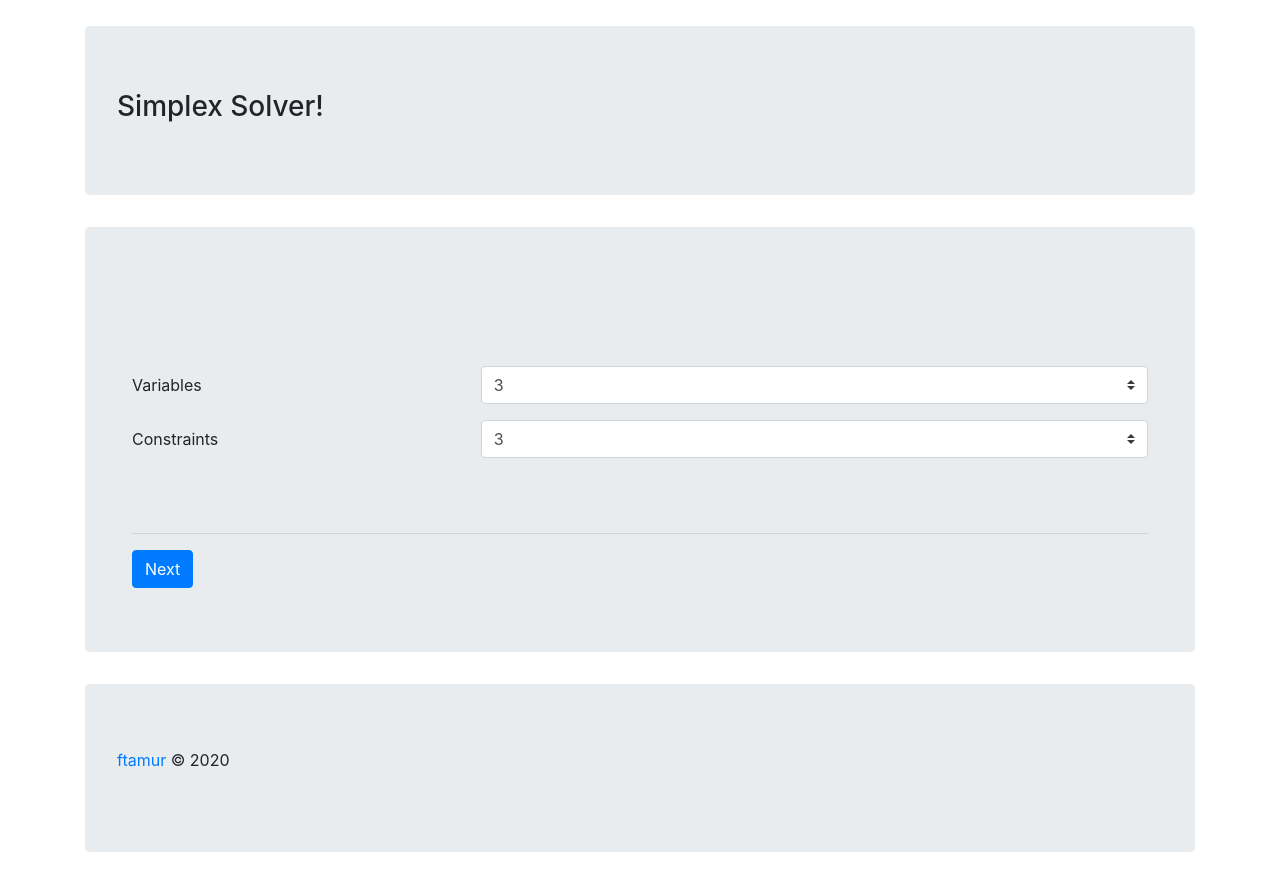
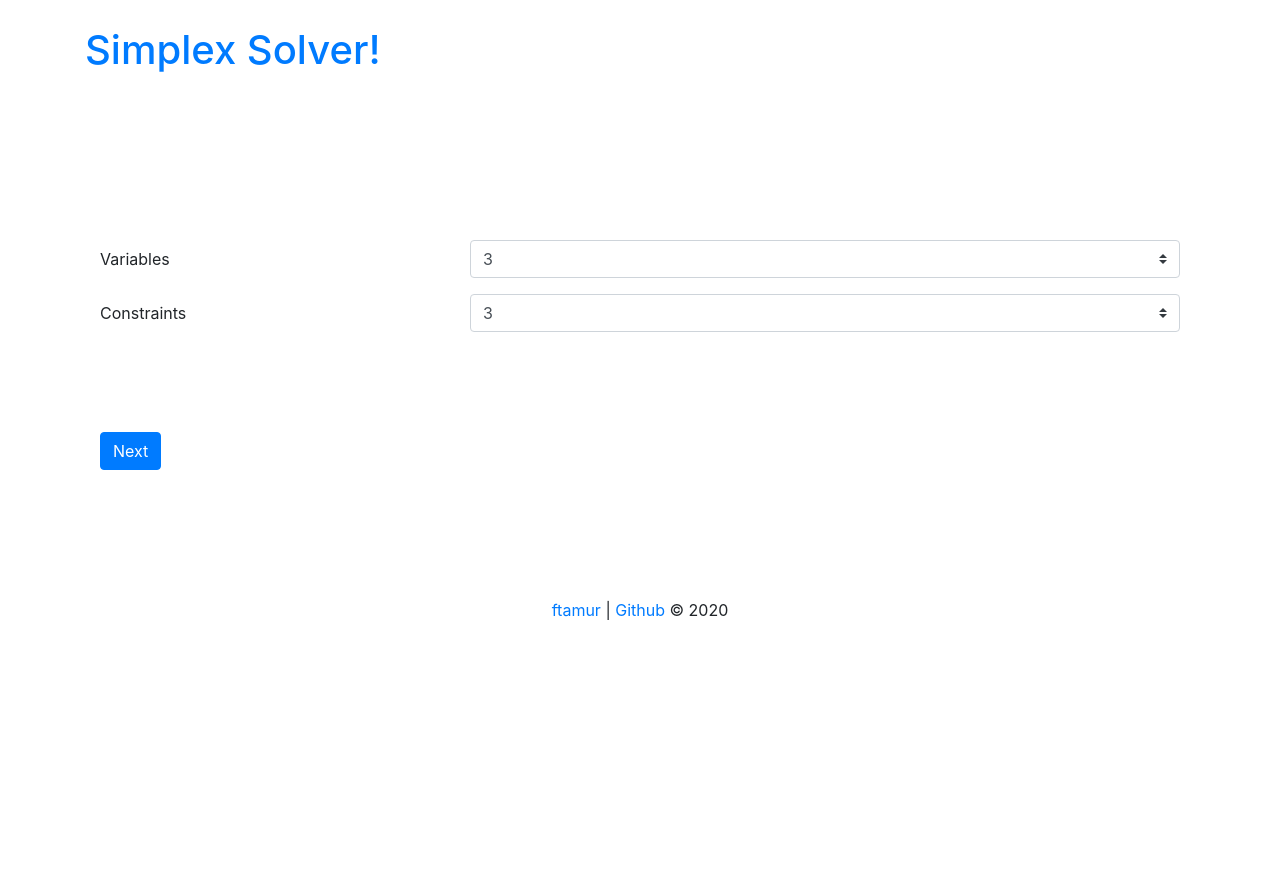
Before and after one commit to ftamur/django-simplex-lp-problem-solver-website, a Django app: page / in a window 1280 px wide. After the commit the page ends 620 px from the top, so only its background shows below. Run offline with Django 3.2, Linux system fonts and the light colour scheme; some libraries are stand-ins or nearby versions.

Commit message:
Initial Design

```diff
--- a/solveLpwithSimplex/simplex/forms.py
+++ b/solveLpwithSimplex/simplex/forms.py
@@ -28,8 +28,8 @@ class InitForm(forms.Form):
             HTML('<div style="margin-top:75px;"></div>'),
             'variables',
             'constraints',
-            HTML('<div style="margin-top:75px;"></div>'),
-            HTML('<hr>'),
+
+            HTML('<div style="margin-top:100px;"></div>'),
             Submit('submit', 'Next'),
         )
 
@@ -52,19 +52,22 @@ class SolveForm(forms.Form):
         self.helper.layout = Layout(
 
             Column(
-                HTML('<hr>'),
+
                 Fieldset(
                     'Objective function',
+                    HTML('<hr>'),
                     Row(
                         *self._get_field_names_of_objective_function_coefficients(),
                         'tendency',
                     ),
+                    HTML('<div style="margin-top:50px;"></div>'),
                 ),
 
-                HTML('<hr>'),
+
 
                 Fieldset(
                     'Constraints',
+                    HTML('<hr>'),
 
                     *[Div(HTML('<p><strong>{}:</strong></p>'.format(i + 1)),
                           Row(
--- a/solveLpwithSimplex/simplex/static/simplex/css/init.css
+++ b/solveLpwithSimplex/simplex/static/simplex/css/init.css
@@ -1,3 +1,7 @@
 .asteriskField {
     display: none;
 }
+
+.btn btn-primary{
+    alignment: right;
+}
--- a/solveLpwithSimplex/simplex/templates/base.html
+++ b/solveLpwithSimplex/simplex/templates/base.html
@@ -14,10 +14,8 @@
 
     <body>
 
-        <div class="container" style="margin-top: 2%">
-            <div class="jumbotron">
-                <h3>Simplex Solver!</h3>
-            </div>
+        <div class="container" style="margin-top: 2%; margin-bottom: 2%">
+                <h1><a href="{% url 'simplex:init' %}">Simplex Solver!</a></h1>
         </div>
 
         <div class="container">
@@ -27,16 +25,16 @@
                 {% endfor %}
             {% endif %}
 
-            <div class="jumbotron">
-                {% block content %}
-                {% endblock content %}
-            </div>
+
+
+
         </div>
 
-        <div class="container" style="margin-top: 2%">
-            <div class="jumbotron">
-                <p><a href="https://github.com/ftamur">ftamur</a> &copy; 2020</p>
-            </div>
+        <div class="container" style="margin-top: 2%;">
+
+            {% block content %}
+            {% endblock content %}
+
         </div>
 
     {% block javascript %}
@@ -50,6 +48,11 @@
     {% block jquery %}
     {% endblock %}
 
+    <div class="footer" style="margin-top: 10%" align="center">
+            <p><a href="https://github.com/ftamur">ftamur</a> |
+            <a href="https://github.com/ftamur/django-simplex-lp-problem-solver-website">Github</a> &copy; 2020</p>
+    </div>
+
     </body>
 
 </html>
--- a/solveLpwithSimplex/simplex/templates/simplex/simplex_init.html
+++ b/solveLpwithSimplex/simplex/templates/simplex/simplex_init.html
@@ -3,7 +3,7 @@
 
 {% block content %}
 
-    <div class="container">
+    <div class="container" style="margin-top: 15%">
         {% crispy form %}
     </div>
 
--- a/solveLpwithSimplex/simplex/templates/simplex/simplex_solve.html
+++ b/solveLpwithSimplex/simplex/templates/simplex/simplex_solve.html
@@ -2,7 +2,10 @@
 {% load crispy_forms_tags %}
 
     {% block content %}
-        {% crispy form %}
+        <div class="container">
+            {% crispy form %}
+        </div>
+
     {% endblock %}
 
     {% block jquery %}
```
